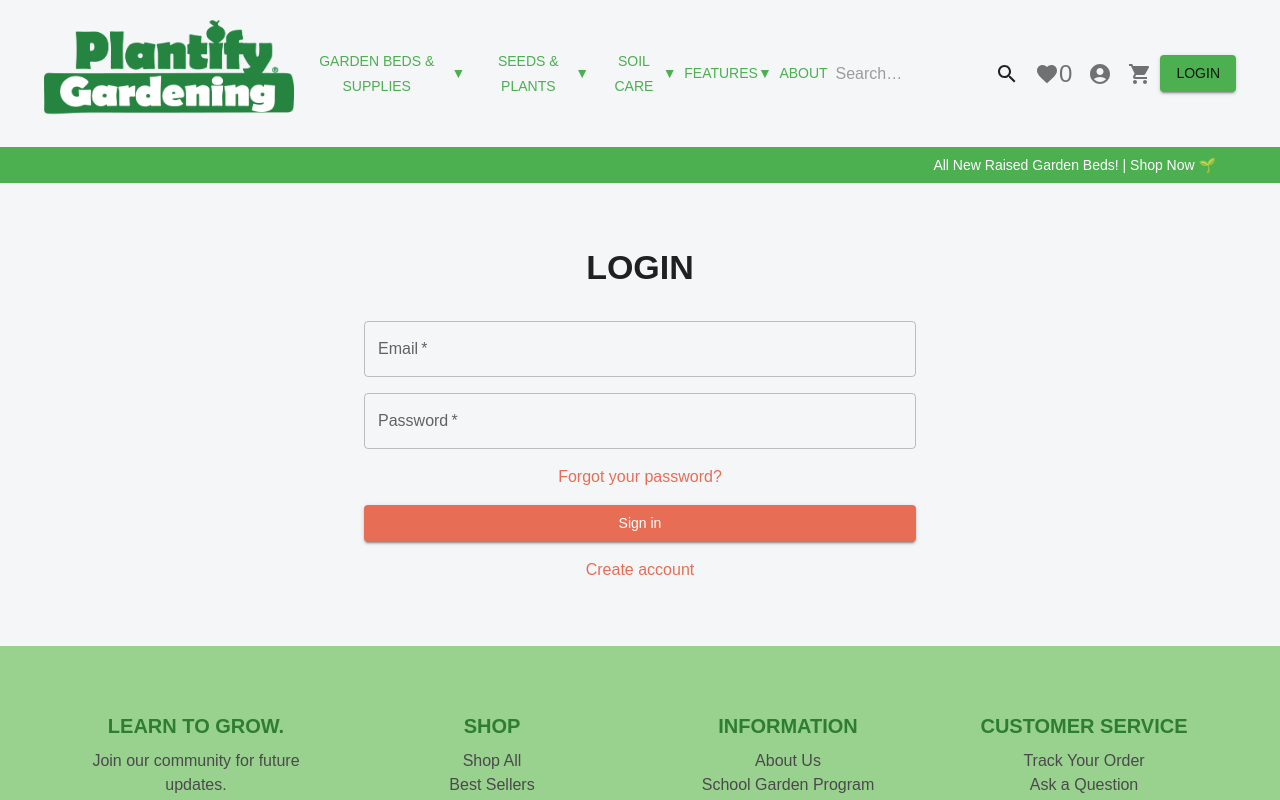
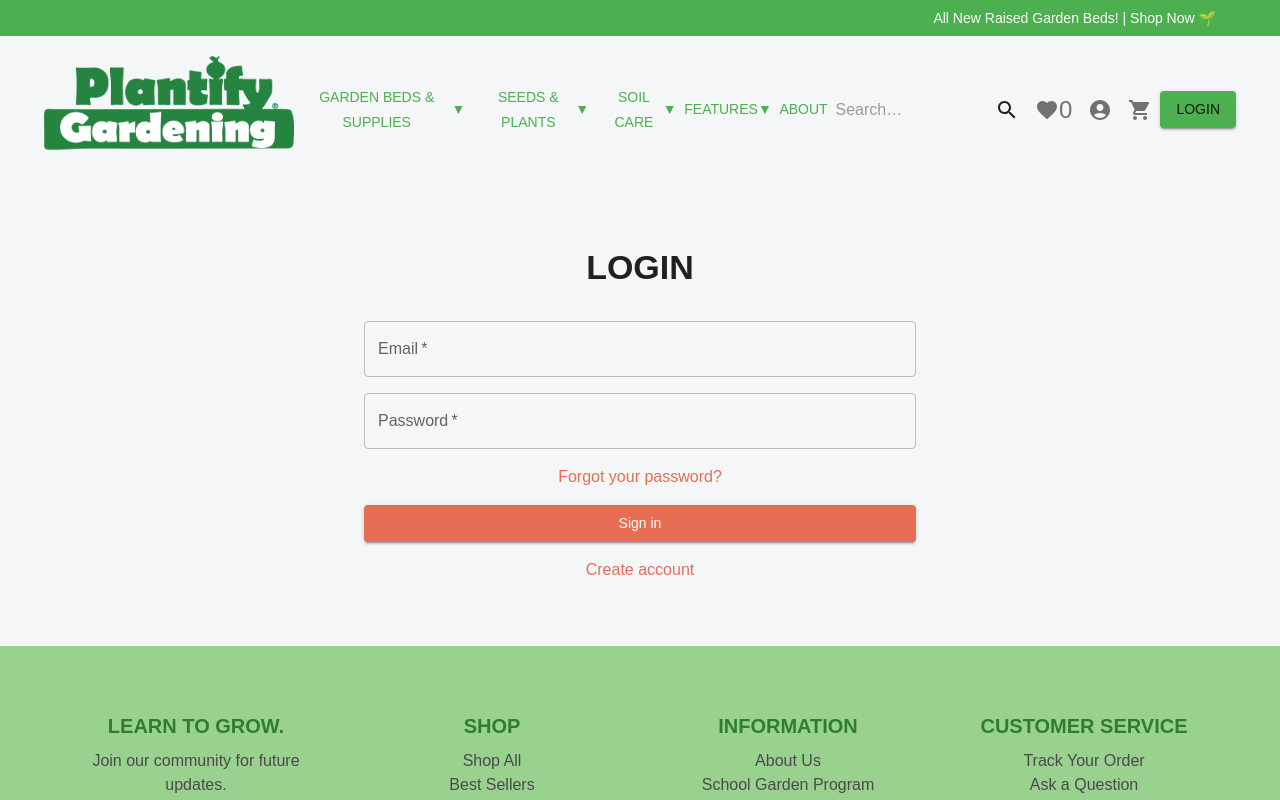
Before and after one commit to bouchakour-02/Plantify, a React (Vite) app in the folder client/: page /login in a window 1280 px wide. Shown: the top 800 px of the page. Built offline with nearby package versions, Linux system fonts and the light colour scheme.

Commit message:
test commit

```diff
--- a/client/src/App.jsx
+++ b/client/src/App.jsx
@@ -65,6 +65,7 @@ const App = () => {
     <ThemeProvider theme={theme}>
       <CssBaseline />
       <Router>
+      {user && user.isAdmin ? <Sidebar /> : <TopBar />}
         {/* Always show NavBar and Footer */}
         <NavBar
           isLoggedIn={isLoggedIn}
@@ -74,7 +75,7 @@ const App = () => {
         />
         <div className="App">
           {/* Conditional rendering of admin Sidebar */}
-          {user && user.isAdmin ? <Sidebar /> : <TopBar />}
+
 
           <Routes>
             {/* Public Routes: These can be accessed without login */}
--- a/client/src/components/HeroSection.jsx
+++ b/client/src/components/HeroSection.jsx
@@ -1,6 +1,9 @@
 import React from 'react';
 import { Box, Button, Typography, Container, Grid } from '@mui/material';
 import '../hero.css' ;
+
+
+
 const HeroSection = () => {
   return (
     <Box sx={{ backgroundColor: '#f9f5f0', py: 8 }}>
@@ -14,7 +17,7 @@ const HeroSection = () => {
             <Typography variant="body1" sx={{ color: '#4A4A4A', mb: 4 }}>
               Build Your Dream Space For Less
             </Typography>
-            <Button variant="contained" color="secondary" sx={{ textTransform: 'none', backgroundColor: '#e76e55' }}>
+            <Button variant="contained"  color="secondary" sx={{ textTransform: 'none', backgroundColor: '#e76e55' }}>
               Shop Now
             </Button>
           </Grid>
```
